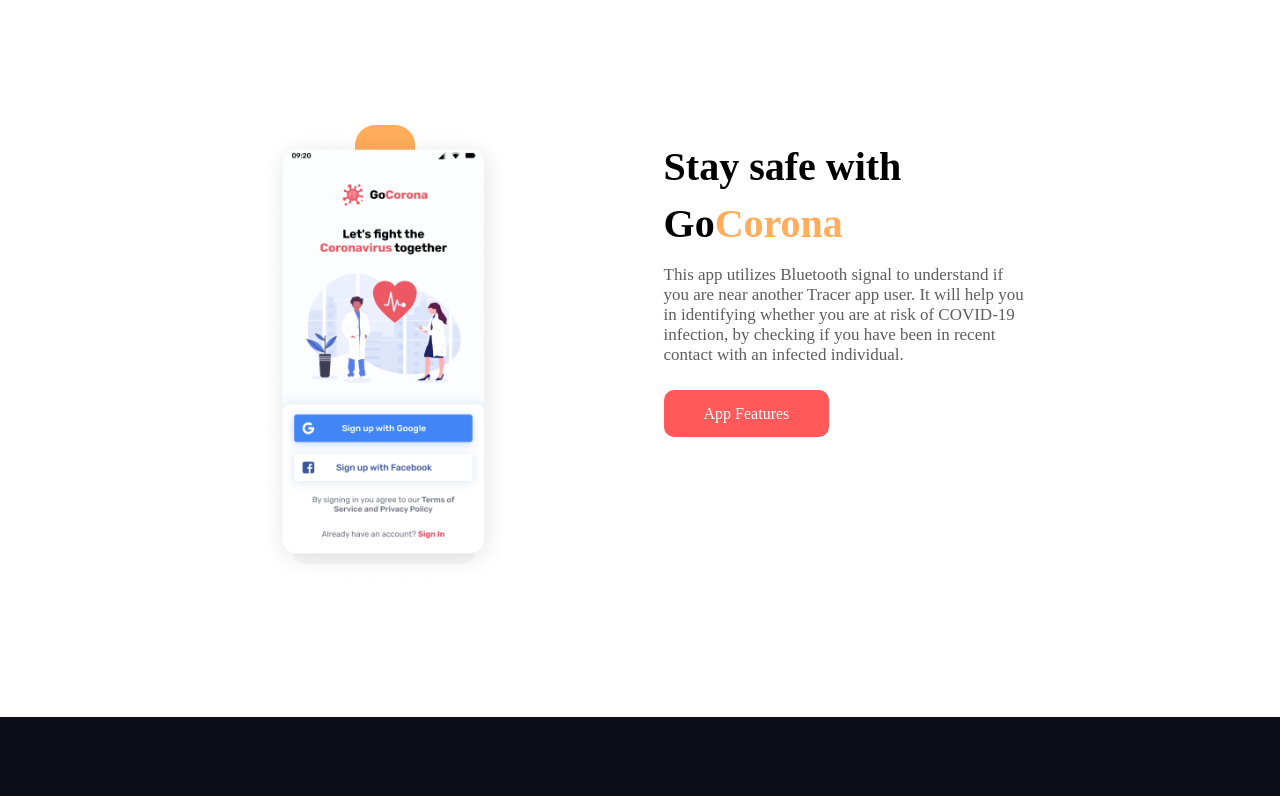
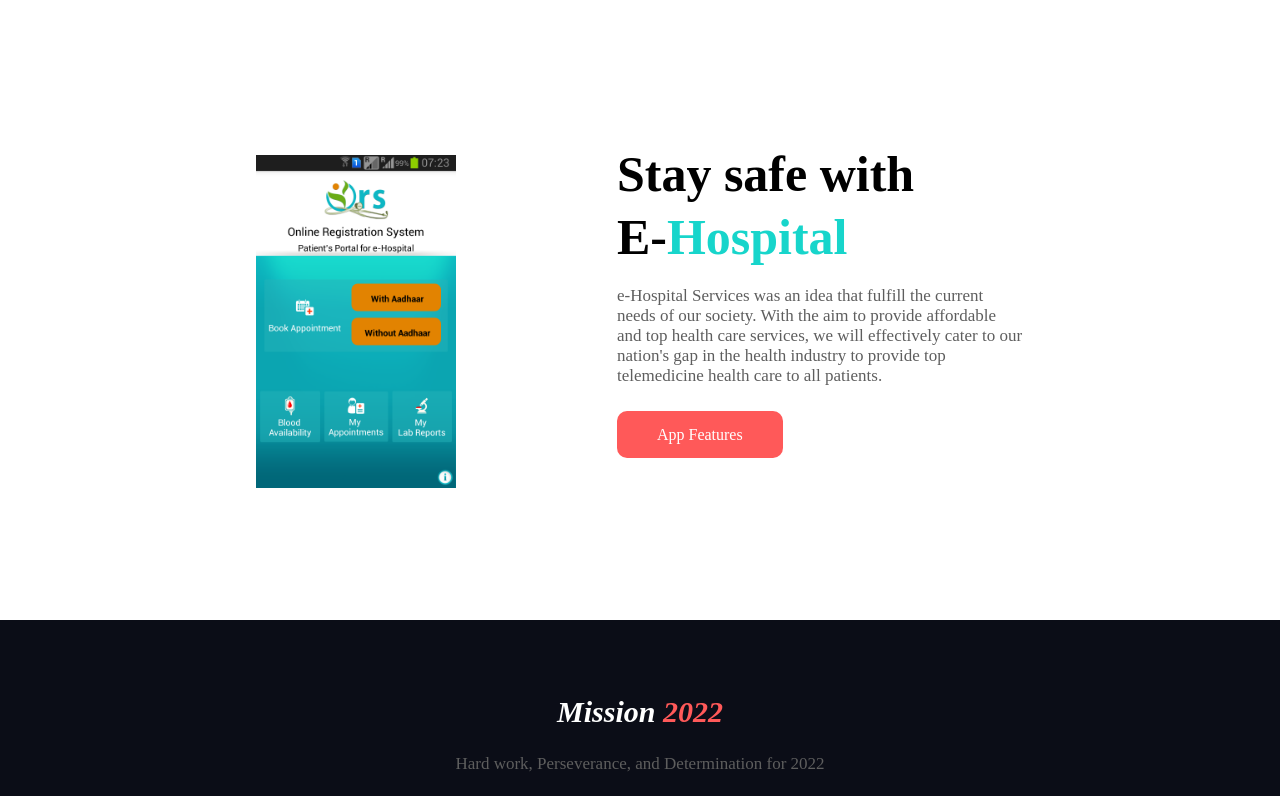
Before and after one commit to roshnirifa/assignment-1, a plain HTML site: page index.html in a window 1280 px wide. Shown: the part 2004-2800 px from the top of the page. Drawn offline with Linux system fonts and the light colour scheme; a web font is replaced by a local one.

Commit message:
e hospital added

```diff
--- a/index.html
+++ b/index.html
@@ -92,16 +92,17 @@
             <img src="images/pictures/project.png" alt="">
         </div>
     </div>
-    <div class="corona-app">
+    <div class="e-hospital-app">
         <div class="app-img">
-            <img src="images/pictures/app.png" alt="">
+            <img src="images/pictures/e-hospital.png" alt="">
         </div>
         <div class="app-description">
             <h1>Stay safe with </h1>
-            <h1>Go<span class="text-color">Corona</span></h1>
-            <p>This app utilizes Bluetooth signal to understand if you are near another Tracer app user. It will help
-                you in identifying whether you are at risk of COVID-19 infection, by checking if you have been in recent
-                contact with an infected individual.</p>
+            <h1>E-<span class="text-color">Hospital</span></h1>
+            <p>e-Hospital Services was an idea that fulfill the current needs of our society.
+                With the aim to provide affordable and top health care services, we will effectively cater to our
+                nation's gap in the health industry to provide top telemedicine health care to all patients.
+            </p>
             <a class="button-link" href="" target="blank">App Features</a>
 
         </div>
--- a/style.css
+++ b/style.css
@@ -41,7 +41,7 @@ p{
    margin-left: 40px;
 }
 .text-color{
-    color: #FFAD5A;
+    color: #17D5CB;
 
 }
 .button-link{
@@ -111,27 +111,23 @@ p{
 
 }
 /* corona app */
-.corona-app{
+.e-hospital-app{
     display: flex;
     padding:10% 20%;
 
 }
-.corona-app img{
-    width: 100%;
+.e-hospital-app img{
+    width: 180%;
+    margin-top: 30px;
 
 }
-.app-img{
-    background-image: url(images/shapes/shape-3.png);
-    background-repeat: no-repeat;
-    background-size: 60px;
-    background-position: top;
-}
+
 .app-description h1{
-    font-size: 40px;
+    font-size: 50px;
 }
 
 .app-description{
-    margin-left: 150px;
+    margin-left: 250px;
 }
 /* footer */
 footer{
```
Also changed, not shown: images/pictures/e-hospital.png (added).
